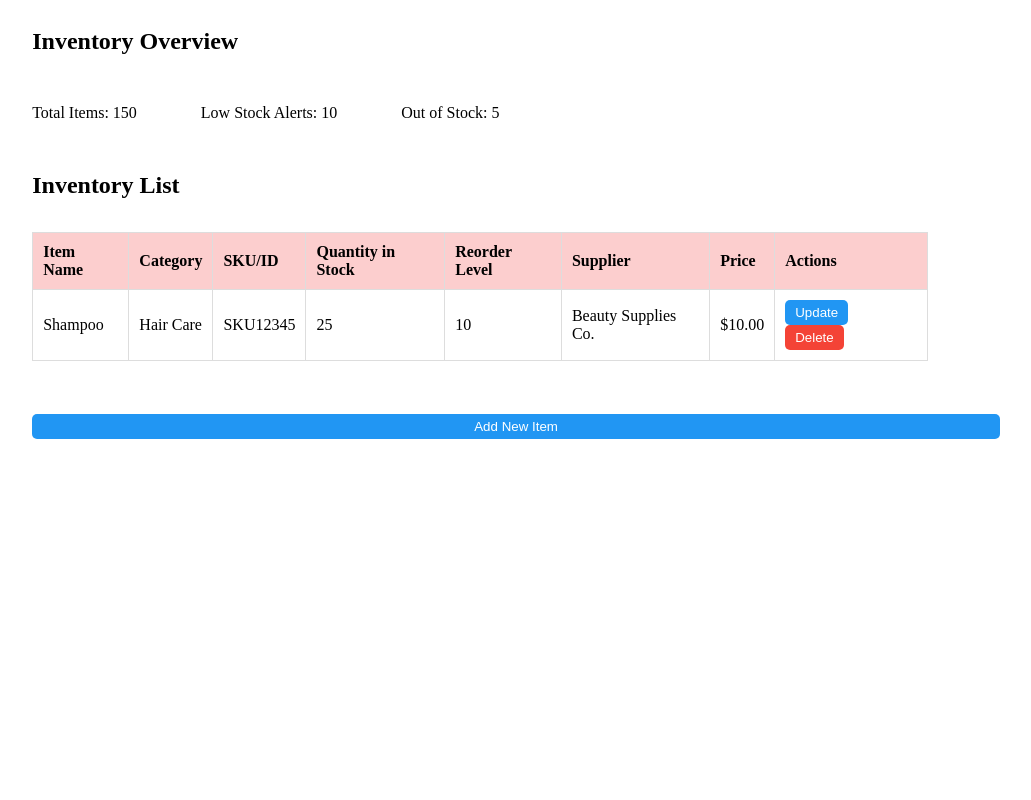
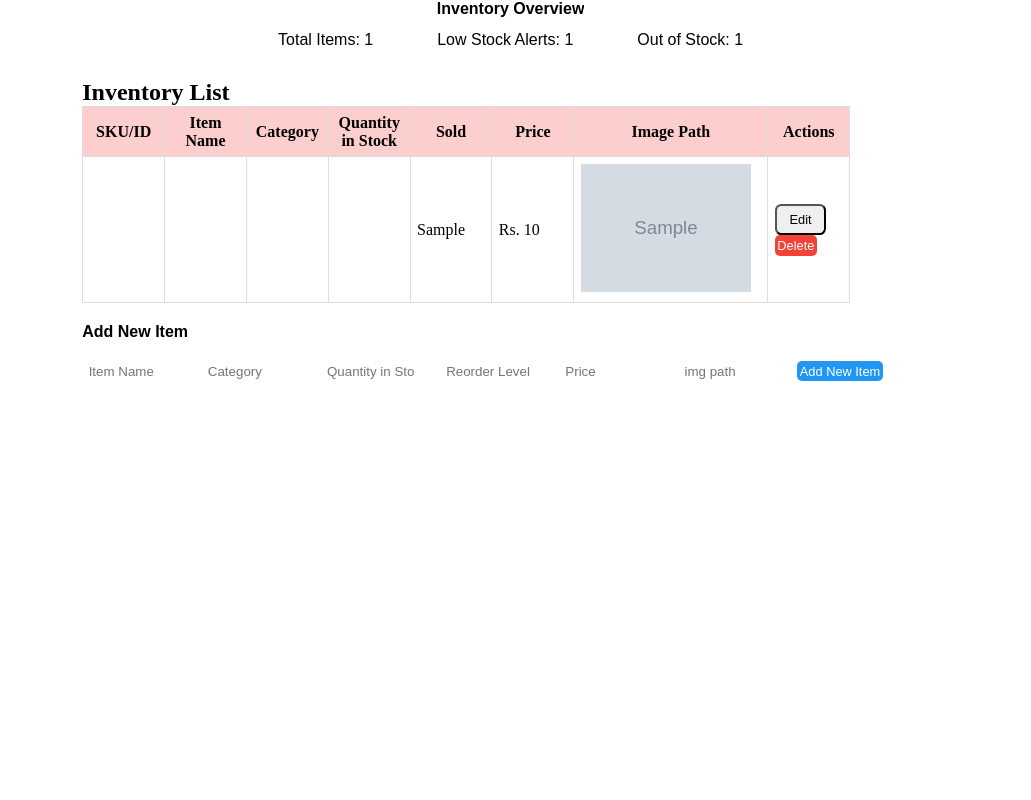
Before and after one commit to aspaceformyhead/Appointment-Booking, a PHP site: page /home/admin/inventory.php in a window 1280 px wide. Shown: the whole page, without its empty margins (27-1058 px from the left). Run offline with PHP 8.4, Linux system fonts and the light colour scheme; tables that the repository leaves empty or names only in its code hold one stand-in row (values such as "Sample post"); grey boxes marked "Sample" are stand-in pictures; data that the repository does not hold is empty; some libraries are stand-ins or nearby versions.

Commit message:
Admin inventory view

```diff
--- a/serenity/app/model/fetchDB.php
+++ b/serenity/app/model/fetchDB.php
@@ -1,5 +1,5 @@
 <?php
-session_start();
+ob_start();
 include 'database.php'; // include your database connection file
 
 $database=new Database();
@@ -51,47 +51,65 @@ if ($_SERVER["REQUEST_METHOD"] == "POST" && isset($_POST['login'])) {
     }
 }
 
-function bestSeller($conn) {
+
+function getBestSellers($conn) {
     $query = "SELECT * FROM products ORDER BY sold DESC LIMIT 8";
     $stmt = $conn->prepare($query);
     $stmt->execute();
-    $products = $stmt->fetchAll(PDO::FETCH_ASSOC);
+    return $stmt->fetchAll(PDO::FETCH_ASSOC);
+}
 
-    echo '<div class="sellers">';
+function displayProduct($product, $index) {
+    // Generate star rating based on the product's rating
+    $rating = $product['rating'];
+    $fullStars = floor($rating);
+    $halfStar = ($rating - $fullStars >= 0.5) ? 1 : 0;
+    $emptyStars = 5 - ($fullStars + $halfStar);
+
+    $stars = str_repeat('⭐', $fullStars);
+    if ($halfStar) {
+        $stars .= '⭐'; // Add a half star
+    }
+    $stars .= str_repeat('☆', $emptyStars);
+    $imagePath = '../../' . htmlspecialchars($product['prod_image']); // Adjust image path
+
+    return "
+        <div class='products'>
+            <div id='prod" . ($index + 1) . "'>
+                <img src='" . $imagePath . "' alt='" . htmlspecialchars($product['prod_Name']) . "' class='prod_image'>
+            </div>
+            <p>" . htmlspecialchars($product['prod_Name']) . "<br>
+               Price: Rs." . htmlspecialchars($product['price']) . "<br>
+            </p>
+            <span class='rating'>" . $stars . "</span>
+            <button class='secondary'>Add to Cart</button>
+        </div>";
+}
+
+function bestSeller($conn) {
+    $products = getBestSellers($conn);
+    $output = '';
     $rowCount = 0;
     foreach ($products as $index => $product) {
         if ($index % 4 == 0) {
             if ($rowCount > 0) {
-                echo '</div>'; // Close the previous row
+                $output .= '</div>'; // Close the previous row
             }
-            echo '<div class="row1">'; // Start a new row
+            $output .= '<div class="row1">'; // Start a new row
             $rowCount++;
         }
+        $output .= displayProduct($product, $index);
+    }
+    $output .= '</div>'; // Close the last row
 
-        // Generate star rating based on the product's rating
-        $rating = $product['rating']; // Assuming the 'rating' field exists in the database
-        $fullStars = floor($rating); // Number of full stars
-        $halfStar = ($rating - $fullStars >= 0.5) ? 1 : 0; // Half star if the decimal part is >= 0.5
-        $emptyStars = 5 - ($fullStars + $halfStar); // Remaining empty stars
+    return $output;
+}
 
-        $stars = str_repeat('⭐', $fullStars); // Full stars
-        if ($halfStar) {
-            $stars .= '⭐'; // Add a half star (using a full star for simplicity, can be customized)
-        }
-        $stars .= str_repeat('☆', $emptyStars); // Empty stars
 
-        // Display each product
-        echo '<div class="products">';
-        echo '<div id="prod' . ($index + 1) . '">';
-        echo '<img src="' . $product['prod_image'] . '" alt="' . $product['prod_Name'] . '">';
-        echo '</div>';
-        echo '<p>' . $product['prod_Name'] . '<br>';
-        echo 'Price: Rs.' . $product['price'] . '<br>';
-        echo '</p>';
-        echo '<span class="rating">' . $stars . '</span>'; // Display the star rating
-        echo '<button class="secondary"> Add to Cart</button>';
-        echo '</div>';
-    }
-    echo '</div>'; // Close the last row
-    echo '</div>'; // Close the seller's div
+
+function fetchInventory($conn) {
+    $query = "SELECT * FROM products";
+    $stmt = $conn->prepare($query);
+    $stmt->execute();
+    return $stmt->fetchAll(PDO::FETCH_ASSOC);
 }
--- a/serenity/home/admin/inventory.php
+++ b/serenity/home/admin/inventory.php
@@ -1,12 +1,25 @@
+<?php
+// Example inventory data (you can replace this with actual database fetching later)
+include_once("../../app/model/fetchDB.php");
+$inventory = fetchInventory($conn);
+?>
+
+<!DOCTYPE html>
+<html lang="en">
+<head>
+    <meta charset="UTF-8">
+    <meta name="viewport" content="width=device-width, initial-scale=1.0">
+    <title>Inventory Management</title>
     <link rel="stylesheet" href="../../static/css/admin/inventory.css">
-
-<section class="inventory hide">
+</head>
+<body>
+    <section class="inventory ">
         <div class="inventorySummary">
-                <h2>Inventory Overview</h2>
+            <h3>Inventory Overview</h3>
             <div class="inventory-overview">
-                    <p>Total Items: <span id="total-items">150</span></p>
-                    <p>Low Stock Alerts: <span id="low-stock">10</span></p>
-                    <p>Out of Stock: <span id="out-of-stock">5</span></p>
+                <p>Total Items: <span id="total-items"><?= count($inventory) ?></span></p>
+                <p>Low Stock Alerts: <span id="low-stock"><?= count(array_filter($inventory, fn($item) => $item['stock'] <= 0)) ?></span></p>
+                <p>Out of Stock: <span id="out-of-stock"><?= count(array_filter($inventory, fn($item) => $item['stock'] == 0)) ?></span></p>
             </div>
         </div>
         <div class="inventoryUpdate">
@@ -14,143 +27,53 @@
             <table class="inventory-table">
                 <thead>
                     <tr>
+                    <th>SKU/ID</th>
+
                         <th>Item Name</th>
                         <th>Category</th>
-                            <th>SKU/ID</th>
                         <th>Quantity in Stock</th>
-                            <th>Reorder Level</th>
-                            <th>Supplier</th>
+                        <th>Sold</th>
                         <th>Price</th>
+                        <th>Image Path</th>
                         <th>Actions</th>
                     </tr>
                 </thead>
                 <tbody>
+                    <?php
+
+                    foreach ($inventory as $item): ?>
                         <tr>
-                            <td>Shampoo</td>
-                            <td>Hair Care</td>
-                            <td>SKU12345</td>
-                            <td>25</td>
-                            <td>10</td>
-                            <td>Beauty Supplies Co.</td>
-                            <td>$10.00</td>
+                        <td><?= htmlspecialchars($item['productID']) ?></td>
+                        <td><?= htmlspecialchars($item['prod_Name']) ?></td>
+                        <td><?= htmlspecialchars($item['category']) ?></td>
+                        <td><?= htmlspecialchars($item['stock']) ?></td>
+                        <td><?= htmlspecialchars($item['sold']) ?></td>
+                        <td>Rs. <?= htmlspecialchars($item['price']) ?></td>
+                        <td><img src="<?='../../' .htmlspecialchars($item['prod_image']) ?>" alt="<?= htmlspecialchars($item['prod_Name']) ?>" class="product-image"></td>
                         <td>
-                                <button class="update-btn">Update</button>
-                                <button class="delete-btn">Delete</button>
+                            <form method="POST" action="inventory.php">
+                                <input type="hidden" name="id" value="<?= htmlspecialchars($item['productID']) ?>">
+                                <button type="submit" name="edit_item" class="edit-btn">Edit</button>
+                                <button type="submit" name="delete_item" class="delete-btn">Delete</button>
+                            </form>
                         </td>
                     </tr>
-                        <!-- Add more rows as needed -->
+                    <?php endforeach; ?>
                 </tbody>
             </table>
 
-                <button class="add-item-btn ">Add New Item</button>
+            <form method="POST" action="inventory.php">
+                <h3>Add New Item</h3>
+                <input type="text" name="name" placeholder="Item Name" required>
+                <input type="text" name="category" placeholder="Category" required>
+                <input type="number" name="quantity" placeholder="Quantity in Stock" required>
+                <input type="number" name="reorder_level" placeholder="Reorder Level" required>
+                <input type="number" step="0.01" name="price" placeholder="Price" required>
+                <input type="text"  name="img_url" placeholder="img path" required>
+
+                <button type="submit" name="add_item" class="add-item-btn">Add New Item</button>
+            </form>
         </div>
     </section>
-        <script>
-            const inventory = [
-    {
-        name: 'Shampoo',
-        category: 'Hair Care',
-        sku: 'SKU12345',
-        quantity: 25,
-        reorderLevel: 10,
-        supplier: 'Beauty Supplies Co.',
-        price: 10.00
-    }
-    // Add more items as needed
-];
-
-// Function to render inventory table
-function renderInventory() {
-    const tableBody = document.querySelector('.inventory-table tbody');
-    tableBody.innerHTML = ''; // Clear the existing rows
-
-    inventory.forEach((item, index) => {
-        const row = document.createElement('tr');
-        row.innerHTML = `
-        <td>${item.name}</td>
-        <td>${item.category}</td>
-        <td>${item.sku}</td>
-        <td>${item.quantity}</td>
-        <td>${item.reorderLevel}</td>
-        <td>${item.supplier}</td>
-        <td>$${item.price.toFixed(2)}</td>
-        <td>
-          <button class="update-btn" onclick="editItem(${index})">Update</button>
-          <button class="delete-btn" onclick="deleteItem(${index})">Delete</button>
-        </td>
-      `;
-        tableBody.appendChild(row);
-    });
-}
-
-// Function to add a new item
-function addItem(item) {
-    inventory.push(item);
-    renderInventory();
-}
-
-// Function to update an existing item
-function updateItem(index, updatedItem) {
-    inventory[index] = updatedItem;
-    renderInventory();
-}
-
-// Function to delete an item
-function deleteItem(index) {
-    if (confirm('Are you sure you want to delete this item?')) {
-        inventory.splice(index, 1);
-        renderInventory();
-    }
-}
-
-// Function to handle adding a new item
-document.querySelector('.add-item-btn').addEventListener('click', () => {
-    // Prompt for item details (in a real application, you might use a modal form)
-    const name = prompt('Enter item name:');
-    const category = prompt('Enter item category:');
-    const sku = prompt('Enter SKU/ID:');
-    const quantity = parseInt(prompt('Enter quantity in stock:'), 10);
-    const reorderLevel = parseInt(prompt('Enter reorder level:'), 10);
-    const supplier = prompt('Enter supplier name:');
-    const price = parseFloat(prompt('Enter price per unit:'));
-
-    if (name && category && sku && !isNaN(quantity) && !isNaN(reorderLevel) && supplier && !isNaN(price)) {
-        addItem({ name, category, sku, quantity, reorderLevel, supplier, price });
-    } else {
-        alert('Please provide valid item details.');
-    }
-});
-
-// Function to handle editing an item
-function editItem(index) {
-    const item = inventory[index];
-    const name = prompt('Update item name:', item.name);
-    const category = prompt('Update item category:', item.category);
-    const sku = prompt('Update SKU/ID:', item.sku);
-    const quantity = parseInt(prompt('Update quantity in stock:', item.quantity), 10);
-    const reorderLevel = parseInt(prompt('Update reorder level:', item.reorderLevel), 10);
-    const supplier = prompt('Update supplier name:', item.supplier);
-    const price = parseFloat(prompt('Update price per unit:', item.price));
-
-    if (name && category && sku && !isNaN(quantity) && !isNaN(reorderLevel) && supplier && !isNaN(price)) {
-        updateItem(index, { name, category, sku, quantity, reorderLevel, supplier, price });
-    } else {
-        alert('Please provide valid item details.');
-    }
-}
-
-// Initial render
-renderInventory();
-
-// Handle profile picture upload
-document.getElementById('profile-picture-upload').addEventListener('change', function (event) {
-    const file = event.target.files[0];
-    if (file && document.getElementById('update-picture').checked) {
-        const reader = new FileReader();
-        reader.onload = function (e) {
-            document.getElementById('profile-picture').src = e.target.result;
-        };
-        reader.readAsDataURL(file);
-    }
-});
-        </script>
+</body>
+</html>
--- a/serenity/home/menu/products.php
+++ b/serenity/home/menu/products.php
@@ -79,7 +79,8 @@ include_once '../../app/model/fetchDB.php'; // Adjust the path as needed
     <h3>Best Sellers</h3>
     <div class="sellers">
 
-        <?php bestSeller($conn); ?>
+        <?php echo bestSeller($conn);
+         ?>
 
     </div>
     <a href="../pages/moreProducts.php">
--- a/serenity/static/css/admin/admin.css
+++ b/serenity/static/css/admin/admin.css
@@ -2,6 +2,7 @@
     margin: 0;
     padding: 0;
 
+    overflow-x: hidden;
 }
 
 h1,
--- a/serenity/static/css/admin/dashboard.css
+++ b/serenity/static/css/admin/dashboard.css
@@ -1,3 +1,5 @@
+@import url(../admin/admin.css);
+
 .dashboard {
     display: flex;
     flex-direction: row;
--- a/serenity/static/css/admin/inventory.css
+++ b/serenity/static/css/admin/inventory.css
@@ -1,21 +1,36 @@
+@import url(../admin/admin.css);
+
+
+
 .inventory {
+    display: flex;
+    flex-direction: column;
     width: 80vw;
 }
 
 .inventorySummary {
     display: flex;
+    flex: 1;
     flex-direction: column;
     gap: 1vw;
     width: 80vw;
     align-self: center;
     margin-left: 4vw;
     margin-bottom: 2vw;
+
+    h3 {
+        width: fit-content;
+        align-self: center;
+
+    }
 }
 
 .inventory-overview {
     display: flex;
     flex-wrap: wrap;
     gap: 5vw;
+    align-self: center;
+    width: fit-content;
 
 }
 
@@ -25,23 +40,44 @@
 }
 
 .inventoryUpdate {
+    flex: 1;
     display: flex;
     flex-direction: column;
-    gap: 1vw;
-    margin-left: 4vw;
+    align-self: center;
+
 }
 
+td input {
+    width: 8vw;
+    border: none;
+    padding: .5vw;
+}
+
+form input {
+    width: 8vw;
+    border: none;
+    padding: .5vw;
+}
+
+.product-image {
+    width: fit-content;
+    height: 10vw;
+}
+
+
 .inventory-table {
-    width: 70vw;
     border-collapse: collapse;
     margin-bottom: 20px;
+    width: 60vw;
+
+
 }
 
 .inventory-table th,
 .inventory-table td {
-    padding: 10px;
+    width: 5VW;
     border: 1px solid #ddd;
-    text-align: left;
+    padding: .5vw;
 }
 
 .inventory-table th {
@@ -53,7 +89,7 @@
 .add-item-btn {
     background-color: rgb(33, 150, 243);
     color: white;
-    padding: 5px 10px;
+    padding: .2vw .2vw;
     border: none;
     border-radius: 5px;
     cursor: pointer;
```
Also changed, not shown: serenity/app/model/insert.php (+7 -0 lines), serenity/static/css/menu/products.css (+7 -65 lines), serenity/static/javaScript/admin.js (+0 -94 lines). Lines whose indentation alone changed are shown as unchanged.
